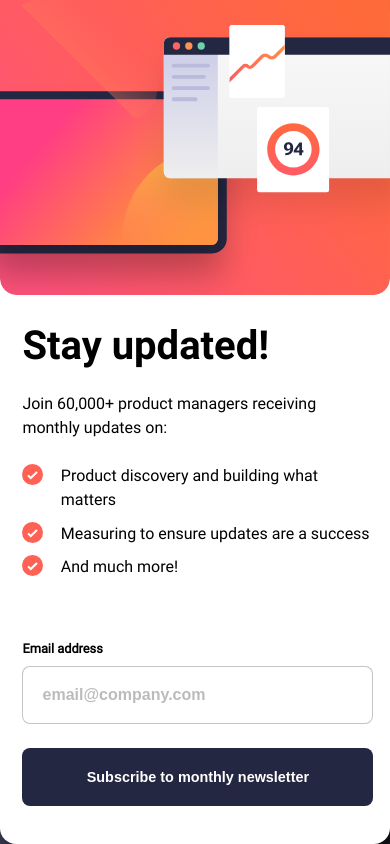
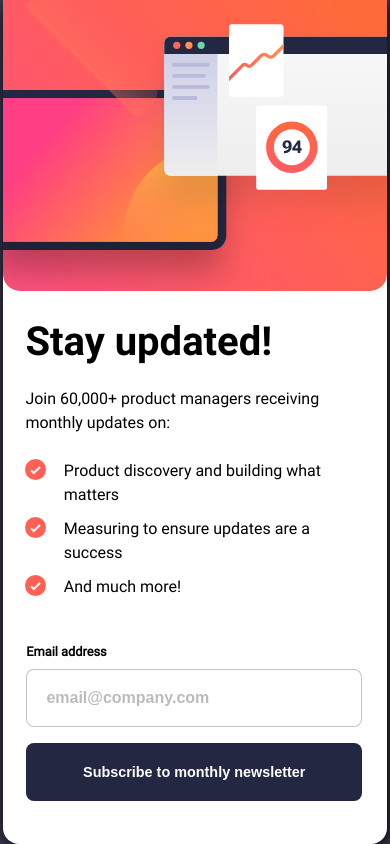
Before and after one commit to zh4r/zh4r.github.io, a plain HTML site: page FEM/NewsletterSignUp/index.html in a window 390 px wide. Drawn offline with Linux system fonts and the light colour scheme.

Commit message:
Fix Newsletter from position on mobile

```diff
--- a/FEM/NewsletterSignUp/styles.css
+++ b/FEM/NewsletterSignUp/styles.css
@@ -89,7 +89,8 @@ h1 {
 
 section {
     display: flex;
-    justify-content: start;
+    flex-direction: column;
+    /* justify-content: start; */
 }
 
 p {
@@ -114,14 +115,14 @@ li::before {
     top: 0%;
 }
 
-form {
+form, #dismiss {
+    align-self: center;
+    justify-self: end;
     z-index: 100;
-    position: absolute;
-    bottom: 0;
     width: 90%;
     font-weight: 600;
     font-size: .8rem;
-    margin: 0 0 2rem 0;
+    margin: 2rem 0 2rem 1.5rem;
 }
 
 input {
@@ -143,7 +144,6 @@ input::placeholder {
 input:hover {
     border: 1px solid rgba(0, 0, 0, 0.521);
     box-shadow: 1px 6px 20px hsla(5, 51%, 14%, 0.2);
-
 }
 
 button {
@@ -155,7 +155,6 @@ button {
     width: 100%;
     border-radius: .5rem;
     padding: 1.3rem;
-    margin: .5rem 0 .4rem 0;
     transition: box-shadow .2s ease-in;
 }
 
@@ -210,36 +209,40 @@ button:hover {
         height: 30.2rem;
         padding: 1rem 1rem 2rem 4rem;
         border-radius: 2rem;
+
         h1,
         section {
             padding: 0;
             margin: 0;
             width: 90%;
         }
+
         h1 {
             font-size: 3.4rem;
             line-height: 3.5rem;
         }
+
         p {
             font-size: 1rem;
             margin: 1.2rem 0 1.5rem 0;
         }
-        form {
-            margin: 0;
+
             button {
                 padding: 1.2rem;
             }
-        }
+
         #icon-success {
             margin: 1.5rem 0 1.8rem 0;
         }
     }
 }
 
-@media (min-width: 550px) and (max-width: 1160px) {
+@media (min-width: 375px) and (max-width: 1160px) {
     main {
+        min-height: 800px;
         width: 24rem;
         padding-right: 2rem;
+
         #banner {
             width: 24rem;
         }
@@ -247,10 +250,12 @@ button:hover {
 
     main#submittedMain {
         width: 24rem;
+
         h1 {
             margin: 1rem 0 0 1.5rem;
             width: 80%;
         }
+
         #dismiss {
             width: 21rem;
         }
```
